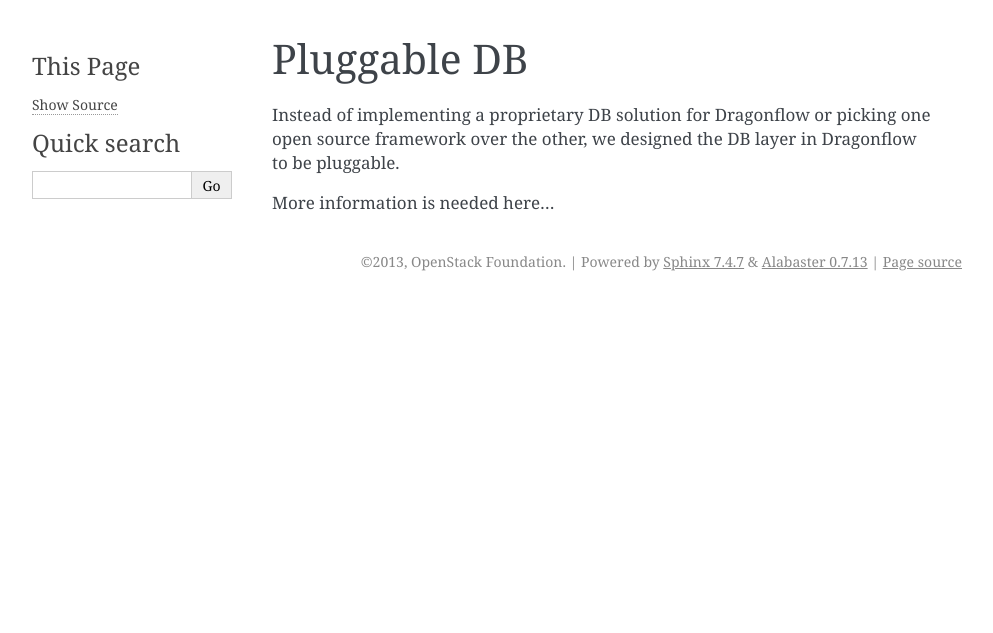
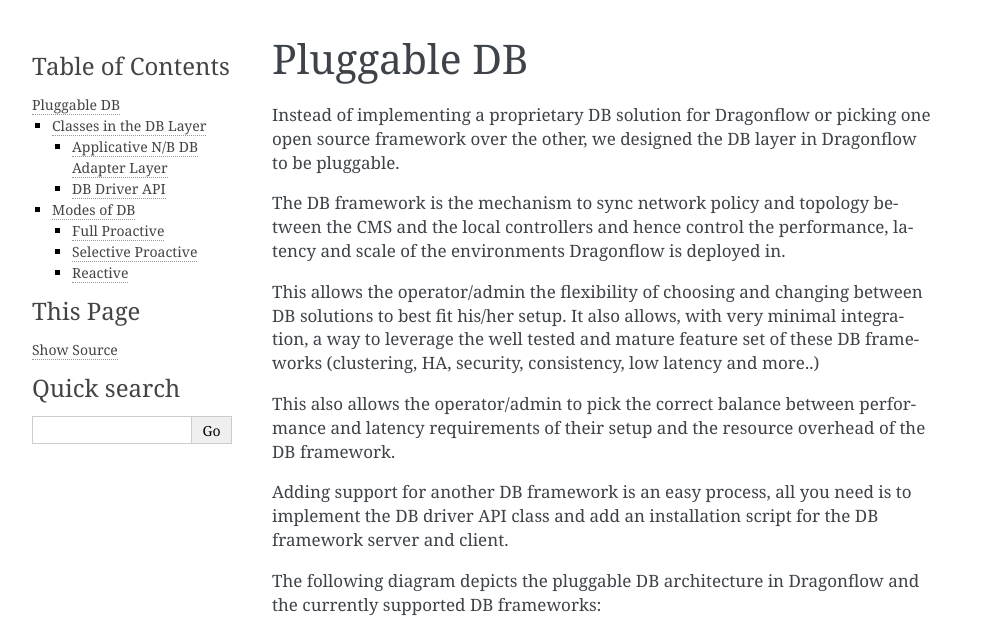
Before and after one commit to openstack-archive/dragonflow, a Sphinx documentation site: the page built from doc/source/pluggable_db.rst, in a window 1280 px wide. Shown: the top 633 px of the page, without its empty margins (148-1141 px from the left). Built offline with Sphinx 7.4.7, drawn with Linux system fonts in a browser that asks for light colours; some of the changed text lies outside the part shown; grey boxes are pictures that could not be loaded.

Commit message:
Add Pluggable DB architecture introduction
Add the DB description and the various different
sections, add the db components diagram.

Change-Id: Iaaa61b64b439fef7c8b20cc6454853fb1c5afc0a

```diff
--- a/doc/source/pluggable_db.rst
+++ b/doc/source/pluggable_db.rst
@@ -6,4 +6,48 @@
 one open source framework over the other, we designed the DB layer in
 Dragonflow to be pluggable.
 
-More information is needed here...
+The DB framework is the mechanism to sync network policy and topology between the CMS and the
+local controllers and hence control the performance, latency and scale of the environments
+Dragonflow is deployed in.
+
+This allows the operator/admin the flexibility of choosing and changing between DB
+solutions to best fit his/her setup.
+It also allows, with very minimal integration, a way to leverage the well tested and mature
+feature set of these DB frameworks (clustering, HA, security, consistency, low latency and more..)
+
+This also allows the operator/admin to pick the correct balance between performance and
+latency requirements of their setup and the resource overhead of the DB framework.
+
+Adding support for another DB framework is an easy process, all you need is to implement
+the DB driver API class and add an installation script for the DB framework server and client.
+
+The following diagram depicts the pluggable DB architecture in Dragonflow and the
+currently supported DB frameworks:
+
+.. image:: https://raw.githubusercontent.com/openstack/dragonflow/master/doc/images/db1.jpg
+    :alt: Pluggable DB architecture
+    :width: 600
+    :height: 525
+    :align: center
+
+Classes in the DB Layer
+========================
+
+Applicative N/B DB Adapter Layer
+----------------------------------
+
+DB Driver API
+--------------
+
+
+Modes of DB
+============
+
+Full Proactive
+--------------
+
+Selective Proactive
+-------------------
+
+Reactive
+---------
```
